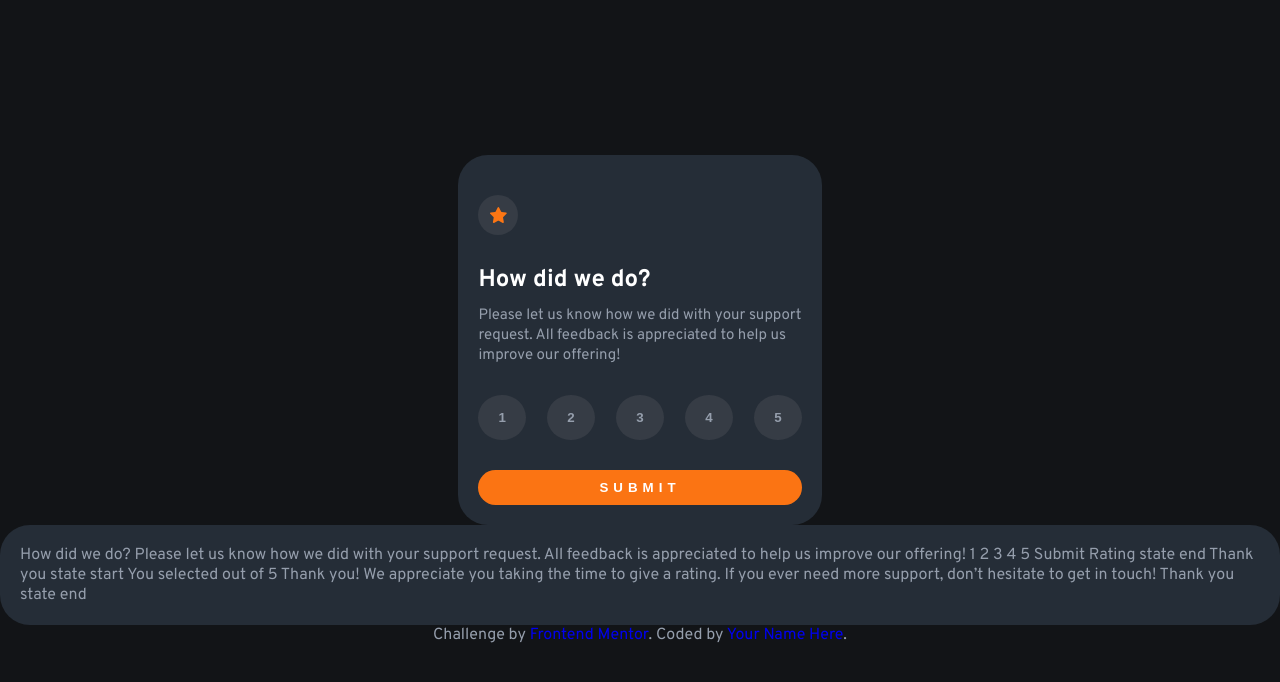
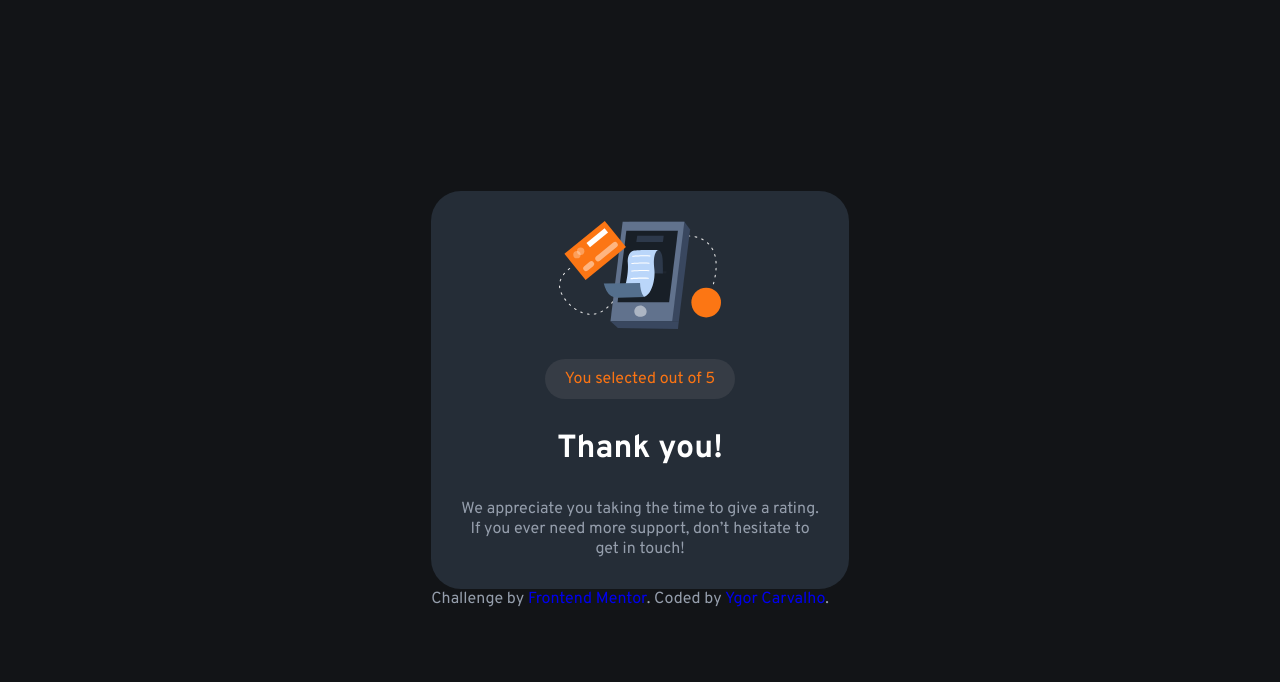
Before and after one commit to ygor-ccarvalho/Interactive-rating-component, a plain HTML site: page index.html in a window 1280 px wide. Both pictures are taken after a click on the button "SUBMIT". Drawn offline with Linux system fonts and the light colour scheme.

Commit message:
projeto-finalizado

```diff
--- a/index.html
+++ b/index.html
@@ -1,26 +1,21 @@
 <!DOCTYPE html>
 <html lang="en">
+
 <head>
   <meta charset="UTF-8" />
   <meta name="viewport" content="width=device-width, initial-scale=1.0" />
 
-    <link
-      rel="icon"
-      type="image/png"
-      sizes="32x32"
-      href="./images/favicon-32x32.png"
-    />
+  <link rel="icon" type="image/png" sizes="32x32" href="./images/favicon-32x32.png" />
   <link rel="preconnect" href="https://fonts.googleapis.com" />
   <link rel="preconnect" href="https://fonts.gstatic.com" crossorigin />
-    <link
-      href="https://fonts.googleapis.com/css2?family=Overpass:ital,wght@0,100..900;1,100..900&display=swap"
-      rel="stylesheet"
-    />
+  <link href="https://fonts.googleapis.com/css2?family=Overpass:ital,wght@0,100..900;1,100..900&display=swap"
+    rel="stylesheet" />
   <link rel="stylesheet" href="/src/css/reset.css" />
   <link rel="stylesheet" href="/src/css/style.css" />
 
   <title>Frontend Mentor | Interactive rating component</title>
 </head>
+
 <body>
   <main>
     <div class="first-page">
@@ -31,11 +26,9 @@
 
         <h1>How did we do?</h1>
 
-          <span class="description"
-            >Please let us know how we did with your support<br />
+        <span class="description">Please let us know how we did with your support<br />
           request. All feedback is appreciated to help us <br />improve our
-            offering!</span
-          >
+          offering!</span>
       </section>
 
       <ul class="choices">
@@ -47,25 +40,28 @@
       </ul>
 
       <div class="button-submit">
-          <button type="submit">SUBMIT</button>
+        <button id="btn-submit" type="submit">SUBMIT</button>
       </div>
     </div>
 
+    <div class="thank-you hide">
+      <div class="second-page ">
+        <img src="/images/illustration-thank-you.svg" alt="illustration-thank-you">
+        <p class="rate">You selected <span id="rate-selected"></span> out of 5</p>
+        <h1>Thank you!</h1>
 
-    <div class="second-page">
-      How did we do? Please let us know how we did with your support request.
-      All feedback is appreciated to help us improve our offering! 1 2 3 4 5
-      Submit Rating state end Thank you state start You selected out of 5 Thank
-      you! We appreciate you taking the time to give a rating. If you ever need
-      more support, don’t hesitate to get in touch! Thank you state end
+        <p>We appreciate you taking the time to give a rating.<br> If you ever need
+          more support, don’t hesitate to<br> get in touch!</p>
+
       </div>
       <div class="attribution">
         Challenge by
-      <a href="https://www.frontendmentor.io?ref=challenge" target="_blank"
-        >Frontend Mentor</a
-      >. Coded by <a href="#">Your Name Here</a>.
+        <a href="https://www.frontendmentor.io?ref=challenge" target="_blank">Frontend Mentor</a>. Coded by <a
+          href="#">Ygor Carvalho</a>.
+      </div>
     </div>
   </main>
   <script src="/src/js/index.js"></script>
 </body>
+
 </html>
--- a/src/css/style.css
+++ b/src/css/style.css
@@ -91,10 +91,31 @@ section {
     cursor: pointer;
 }
 
+
 .second-page {
-
+    display: flex;
+    flex-direction: column;
+    align-items: center;
+    align-content: center;
+    gap: 30px;
     background-color: hsl(213, 19%, 18%);
-    padding: 20px;
+    padding: 30px;
     border-radius: 30px;
+    text-align: center;
 
 }
+
+.second-page .rate{
+    color: hsl(25, 97%, 53%);
+    padding: 10px 20px;
+    background-color:hsl(216, 12%, 24%);
+    border-radius: 30px;
+}
+.second-page h1{
+    color: white;
+}
+
+
+.hide {
+    display: none;
+}
--- a/src/js/index.js
+++ b/src/js/index.js
@@ -1,7 +1,18 @@
 const rates = document.querySelectorAll(".option");
+const submit = document.getElementById("btn-submit");
+const firstPage = document.querySelector(".first-page");
+const thankYou = document.querySelector(".thank-you");
+const rateSelected = document.getElementById('rate-selected');
 
 rates.forEach( (rate) => {
     rate.addEventListener('click', () => {
-        console.log(rate.innerHTML)
+        rateSelected.innerHTML = rate.innerHTML;
     })
 });
+
+
+
+submit.addEventListener('click', () => {
+    firstPage.classList.add('hide');
+    thankYou.classList.remove('hide');
+});
```
Lines whose indentation alone changed are shown as unchanged.
